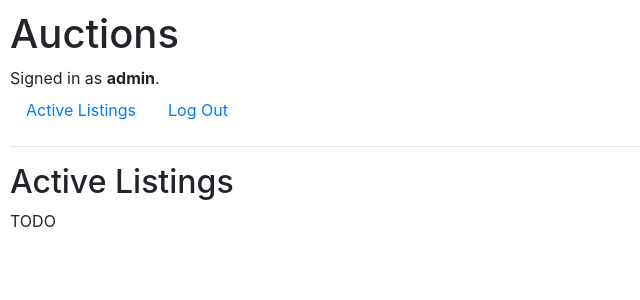
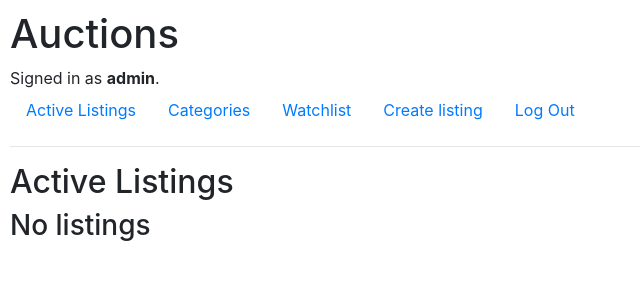
Before and after one commit to Ziemii/Auctions, a Django app: page / in a window 1280 px wide. Shown: the top 300 px of the page, without its empty margins (0-640 px from the left). Run offline with Django 3.2, Linux system fonts and the light colour scheme; a user stored in the database is signed in; data that the repository does not hold is empty; some libraries are stand-ins or nearby versions.

Commit message:
Add templates

```diff
--- a/auctions/models.py
+++ b/auctions/models.py
@@ -25,7 +25,7 @@ class Listing(models.Model):
 
 class Bid(models.Model):
     id = models.UUIDField(primary_key=True, default=uuid.uuid4, editable=False)
-    listing_id = models.ForeignKey('Listing', on_delete=models.CASCADE, related_name='listingBids')
+    # listing_id = models.ForeignKey('Listing', on_delete=models.CASCADE, related_name='listingBids')
     amount = models.DecimalField(max_digits=8, decimal_places=2)
     user_id = models.ForeignKey('User', on_delete=models.CASCADE, related_name='userBids')
     def __str__(self):
--- /dev/null
+++ b/auctions/templates/auctions/categories.html
@@ -0,0 +1,5 @@
+{% extends "auctions/layout.html" %}
+
+{% block body %}
+
+{% endblock %}
--- /dev/null
+++ b/auctions/templates/auctions/create.html
@@ -0,0 +1,5 @@
+{% extends "auctions/layout.html" %}
+
+{% block body %}
+
+{% endblock %}
--- a/auctions/templates/auctions/index.html
+++ b/auctions/templates/auctions/index.html
@@ -2,6 +2,13 @@
 
 {% block body %}
     <h2>Active Listings</h2>
-
-    TODO
+    {%if Listings %}
+    <ul>
+        {%for listing in Listings%}
+            <li>{{listing.description}}</li>
+        {% endfor %}
+    </ul>
+    {%else%}
+        <h3>No listings</h3>
+    {%endif%}
 {% endblock %}
--- a/auctions/templates/auctions/layout.html
+++ b/auctions/templates/auctions/layout.html
@@ -20,7 +20,16 @@
             <li class="nav-item">
                 <a class="nav-link" href="{% url 'index' %}">Active Listings</a>
             </li>
+            <li class="nav-item">
+                <a class="nav-link" href="{% url 'categories' %}">Categories</a>
+            </li>
             {% if user.is_authenticated %}
+                <li class="nav-item">
+                    <a class="nav-link" href="{% url 'watchlist' %}">Watchlist</a>
+                </li>
+                <li class="nav-item">
+                    <a class="nav-link" href="{% url 'create' %}">Create listing</a>
+                </li>
                 <li class="nav-item">
                     <a class="nav-link" href="{% url 'logout' %}">Log Out</a>
                 </li>
--- /dev/null
+++ b/auctions/templates/auctions/listing.html
@@ -0,0 +1,5 @@
+{% extends "auctions/layout.html" %}
+
+{% block body %}
+
+{% endblock %}
--- /dev/null
+++ b/auctions/templates/auctions/watchlist.html
@@ -0,0 +1,5 @@
+{% extends "auctions/layout.html" %}
+
+{% block body %}
+
+{% endblock %}
--- a/auctions/urls.py
+++ b/auctions/urls.py
@@ -6,5 +6,9 @@ urlpatterns = [
     path("", views.index, name="index"),
     path("login", views.login_view, name="login"),
     path("logout", views.logout_view, name="logout"),
-    path("register", views.register, name="register")
+    path("register", views.register, name="register"),
+    path("create", views.create, name="create"),
+    path("listing", views.listing, name="listing"),
+    path("watchlist", views.watchlist, name="watchlist"),
+    path("categories", views.categories, name="categories"),
 ]
--- a/auctions/views.py
+++ b/auctions/views.py
@@ -4,11 +4,14 @@ from django.http import HttpResponse, HttpResponseRedirect
 from django.shortcuts import render
 from django.urls import reverse
 
-from .models import User
+from .models import User, Listing, Bid, Category, Comment
 
 
 def index(request):
-    return render(request, "auctions/index.html")
+    listings = Listing.objects.all()
+    return render(request, "auctions/index.html", {
+        'Listings' : listings
+    })
 
 
 def login_view(request):
@@ -61,3 +64,16 @@ def register(request):
         return HttpResponseRedirect(reverse("index"))
     else:
         return render(request, "auctions/register.html")
+
+
+def create(request):
+    return render(request, "auctions/index.html")
+
+def listing(request):
+    return render(request, "auctions/index.html")
+
+def watchlist(request):
+    return render(request, "auctions/index.html")
+
+def categories(request):
+    return render(request, "auctions/index.html")
```
Also changed, not shown: db.sqlite3.
